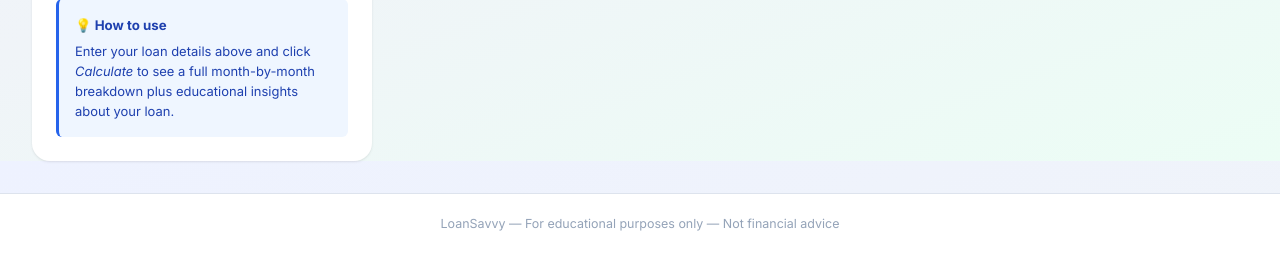
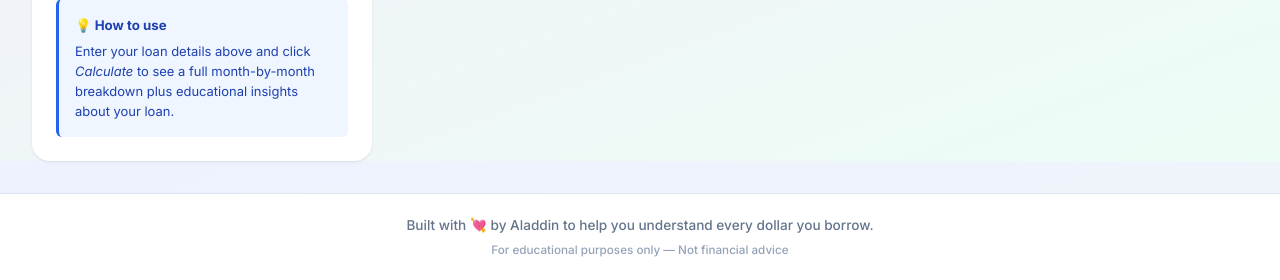
Before and after one commit to aladinz/loansavvy_calculator, a FastAPI app: page / in a window 1280 px wide. Shown: the part 639-919 px from the top of the page. Before the commit the page ends 870 px from the top, so only its background shows below. Run offline with FastAPI, Linux system fonts and the light colour scheme.

Commit message:
Update footer: Built with love by Aladdin

```diff
--- a/static/css/styles.css
+++ b/static/css/styles.css
@@ -818,11 +818,18 @@ body {
 .site-footer {
   text-align: center;
   padding: var(--sp-5) var(--sp-8);
-  font-size: 0.78rem;
-  color: var(--c-subtle);
+  font-size: 0.85rem;
+  font-weight: 500;
+  color: var(--c-muted);
   border-top: 1px solid var(--c-border);
   margin-top: auto;
   background: var(--c-surface);
+}
+
+.footer-sub {
+  font-size: 0.73rem;
+  color: var(--c-subtle);
+  margin-top: var(--sp-1);
 }
 
 /* ══════════════════════════════════════════════════════════════
--- a/templates/index.html
+++ b/templates/index.html
@@ -236,7 +236,8 @@
        Footer
   ═══════════════════════════════════════════════════════════════════════ -->
   <footer class="site-footer">
-    <p>LoanSavvy &mdash; For educational purposes only &mdash; Not financial advice</p>
+    <p>Built with 💘 by Aladdin to help you understand every dollar you borrow.</p>
+    <p class="footer-sub">For educational purposes only &mdash; Not financial advice</p>
   </footer>
 
   <script src="/static/js/app.js"></script>
```
